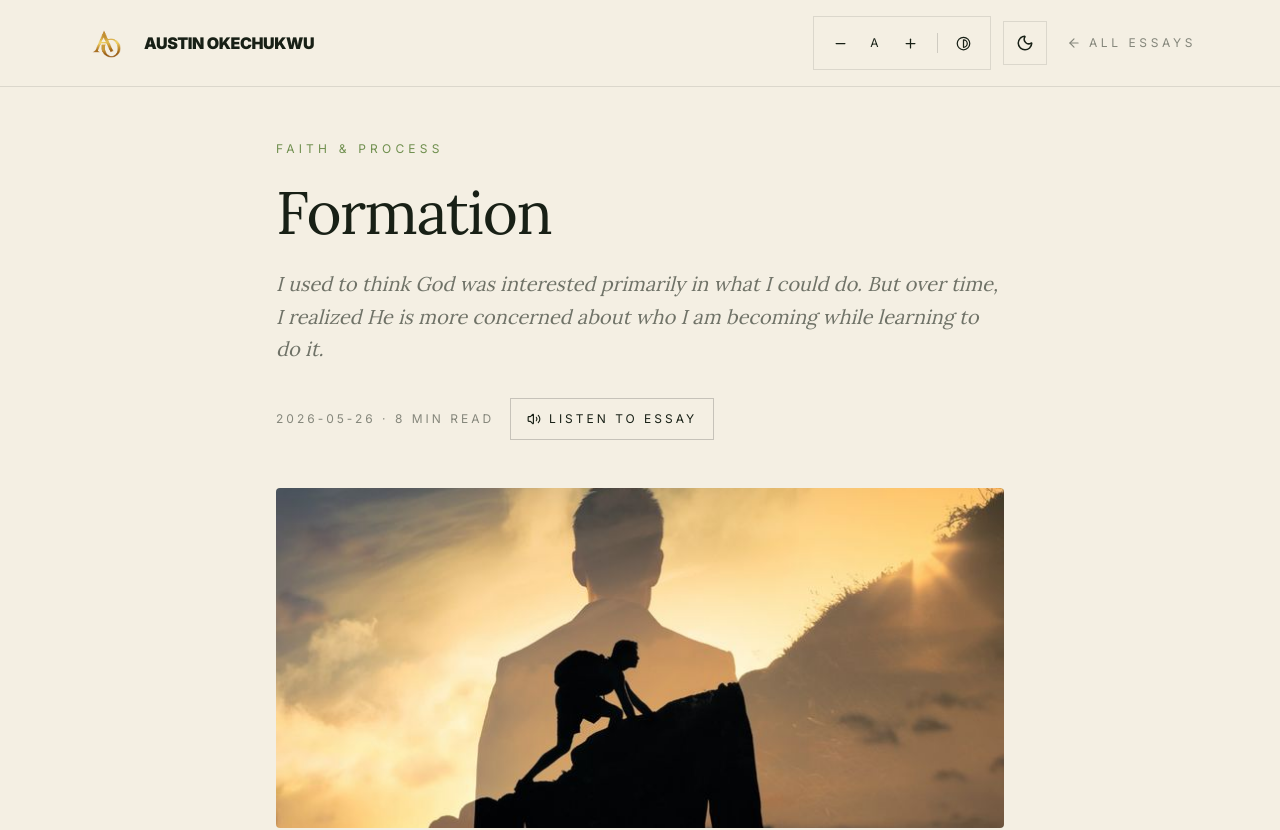
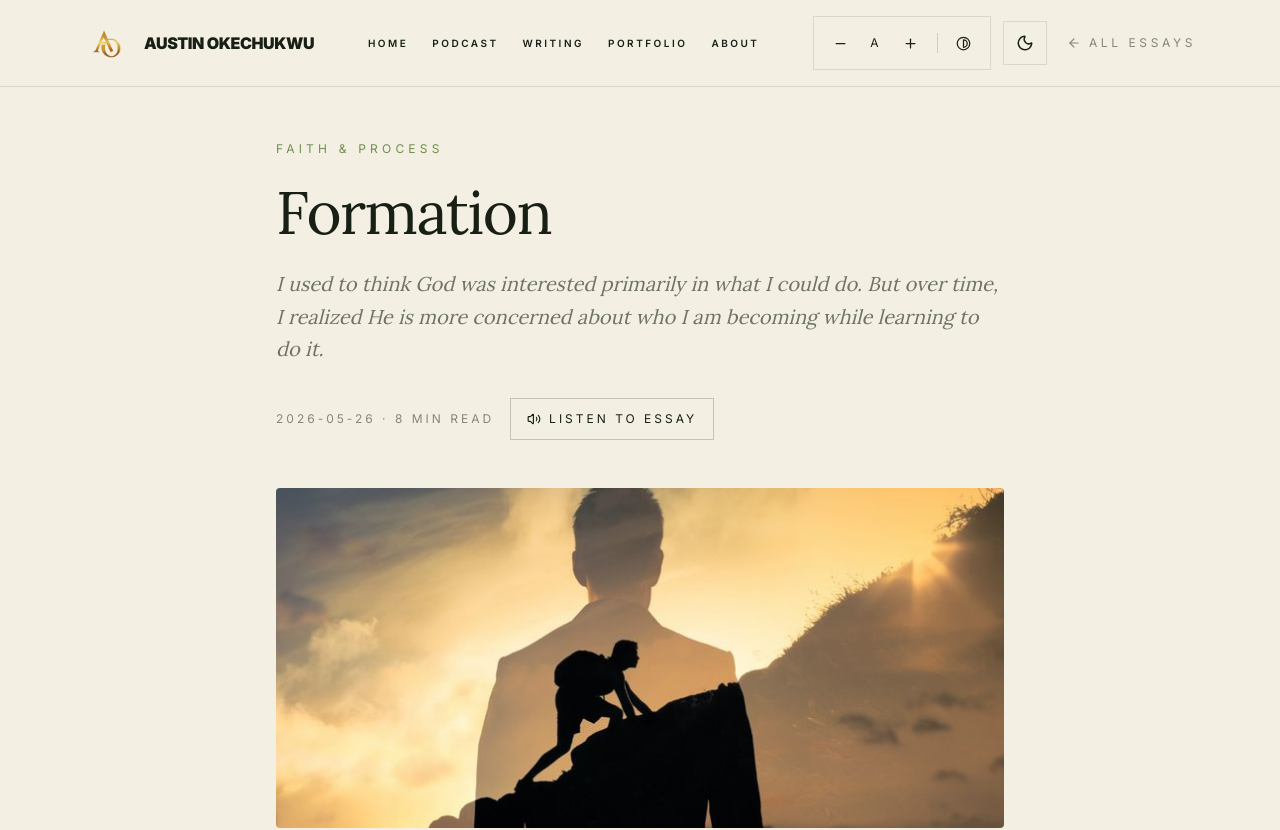
Before and after one commit to conditassociatesltd-gif/purposeful-builder, a Next.js app in the folder purposeful-builder/: page /writing/formation in a window 1280 px wide. Shown: the top 830 px of the page. Built offline with nearby package versions, Linux system fonts and the light colour scheme.

Commit message:
Integrate featured podcast to homepage and add Portfolio navigation links

```diff
--- a/purposeful-builder/app/about/page.tsx
+++ b/purposeful-builder/app/about/page.tsx
@@ -49,6 +49,7 @@ export default function AboutPage() {
               <Link href="/" className="hover:text-[var(--rust)] transition-colors">Home</Link>
               <Link href="/podcast" className="hover:text-[var(--rust)] transition-colors">Podcast</Link>
               <Link href="/writing" className="hover:text-[var(--rust)] transition-colors">Writing</Link>
+              <Link href="/#portfolio" className="hover:text-[var(--rust)] transition-colors">Portfolio</Link>
             </nav>
             <ThemeToggle />
           </div>
--- a/purposeful-builder/app/page.tsx
+++ b/purposeful-builder/app/page.tsx
@@ -1,8 +1,9 @@
 import Link from "next/link";
 import Image from "next/image";
-import { ArrowRight, ArrowLeft, Mail, Search, BookOpen, Building2, Users, Home, Landmark, PenLine } from "lucide-react";
+import { ArrowRight, ArrowLeft, Mail, Search, BookOpen, Building2, Users, Home, Landmark, PenLine, Headphones, PlayCircle } from "lucide-react";
 import ThemeToggle from "@/components/ThemeToggle";
 import { getAllEssays } from "@/lib/essays";
+import { getAllPodcasts } from "@/lib/podcasts";
 import EcosystemCarousel from "@/components/EcosystemCarousel";
 
 const portfolio = [
@@ -19,6 +20,9 @@ export default function HomePage() {
   const essays = allEssays
     .filter((essay) => essay.slug !== featuredEssay.slug)
     .slice(0, 3);
+
+  const allPodcasts = getAllPodcasts();
+  const latestPodcast = allPodcasts[0];
 
   const jsonLd = {
     "@context": "https://schema.org",
@@ -87,6 +91,7 @@ export default function HomePage() {
           <nav className="hidden lg:flex items-center gap-8 text-xs tracking-[0.25em] uppercase">
             <Link href="/podcast" className="hover:text-[#c4572a]">Podcast</Link>
             <Link href="/writing" className="hover:text-[#c4572a]">Writing</Link>
+            <Link href="/#portfolio" className="hover:text-[#c4572a]">Portfolio</Link>
             <Link href="/about" className="hover:text-[#c4572a]">About</Link>
             <a href="mailto:austinokey@gmail.com" className="hover:text-[#c4572a]">Contact</a>
             <Link href="/search" className="hover:text-[#c4572a]">
@@ -100,6 +105,7 @@ export default function HomePage() {
   <div className="flex items-center gap-4 text-[10px] tracking-[0.2em] uppercase">
     <Link href="/podcast">Podcast</Link>
     <Link href="/writing">Writing</Link>
+    <Link href="/#portfolio">Portfolio</Link>
     <Link href="/about">About</Link>
     <a href="mailto:austinokey@gmail.com">Contact</a>
   </div>
@@ -138,12 +144,12 @@ export default function HomePage() {
             </p>
 
             <div className="mt-10 flex flex-wrap gap-4">
-              <Link href="/about" className="inline-flex items-center gap-3 px-8 py-5 text-xs tracking-[0.25em] uppercase text-white font-semibold transition-colors hover:bg-[#5a743e]" style={{ background: "var(--rust)" }}>
-                About me <ArrowRight size={16} />
+              <Link href="/podcast" className="inline-flex items-center gap-3 px-8 py-5 text-xs tracking-[0.25em] uppercase text-white font-semibold transition-colors hover:bg-[#a64a23]" style={{ background: "var(--rust)" }}>
+                Listen to podcast <Headphones size={16} />
               </Link>
 
               <Link href="/writing" className="inline-flex items-center gap-3 px-8 py-5 text-xs tracking-[0.25em] uppercase text-white border border-white/30 backdrop-blur-sm transition-colors hover:bg-white/10 hover:border-white/50">
-                Read writings
+                Read writings <ArrowRight size={16} />
               </Link>
             </div>
           </div>
@@ -235,7 +241,42 @@ export default function HomePage() {
         </div>
       </section>
 
-      <EcosystemCarousel />
+      {/* FEATURED PODCAST */}
+      {latestPodcast && (
+        <section className="bg-[#121310] border-y border-white/5">
+          <div className="max-w-7xl mx-auto px-5 py-20 md:py-32">
+            <div className="grid md:grid-cols-2 gap-12 md:gap-24 items-center">
+              <div className="relative aspect-square w-full max-w-lg mx-auto bg-black rounded-3xl overflow-hidden shadow-[0_0_50px_rgba(0,0,0,0.5)] group">
+                 <Image src={latestPodcast.coverImage || "/images/austin-podcast-headset.png"} alt={latestPodcast.title} fill className="object-cover opacity-80 group-hover:scale-105 transition-transform duration-700" />
+                 <div className="absolute inset-0 bg-gradient-to-t from-black via-black/50 to-transparent" />
+                 <div className="absolute bottom-8 left-8 right-8">
+                   <p className="text-[10px] tracking-widest uppercase text-[var(--rust)] font-bold mb-2">Formation Podcast</p>
+                   <h3 className="font-serif text-2xl md:text-3xl font-bold text-white mb-6 leading-snug">{latestPodcast.title}</h3>
+                   <div className="h-1.5 w-full bg-white/20 rounded-full overflow-hidden relative">
+                     <div className="absolute top-0 left-0 h-full w-[15%] bg-[var(--rust)] rounded-full shadow-[0_0_10px_var(--rust)]" />
+                   </div>
+                 </div>
+              </div>
+
+              <div>
+                <p className="text-xs tracking-[0.35em] uppercase mb-6" style={{ color: "var(--rust)" }}>New Episode</p>
+                <h2 className="font-serif text-5xl md:text-6xl text-white leading-[1.05] mb-8">{latestPodcast.title}</h2>
+                <p className="text-lg md:text-xl opacity-60 text-white mb-12 leading-relaxed">{latestPodcast.excerpt}</p>
+                <div className="flex flex-wrap items-center gap-6">
+                  <Link href={`/podcast/${latestPodcast.slug}`} className="inline-flex items-center gap-4 bg-[var(--rust)] hover:bg-[#a64a23] text-white px-8 py-5 transition-all uppercase tracking-widest text-xs font-bold hover:-translate-y-1 hover:shadow-xl hover:shadow-[var(--rust)]/20">
+                    <PlayCircle size={24} /> Listen Now
+                  </Link>
+                  <p className="text-xs uppercase tracking-[0.2em] text-white/40">{latestPodcast.duration}</p>
+                </div>
+              </div>
+            </div>
+          </div>
+        </section>
+      )}
+
+      <div id="portfolio">
+        <EcosystemCarousel />
+      </div>
 
       <section id="subscribe" style={{ background: "var(--rust)", color: "var(--cream)" }}>
         <div className="max-w-6xl mx-auto px-5 py-6">
--- a/purposeful-builder/app/podcast/[slug]/page.tsx
+++ b/purposeful-builder/app/podcast/[slug]/page.tsx
@@ -39,11 +39,15 @@ export default async function PodcastEpisodePage({ params }: { params: Promise<{
             <span className="font-black tracking-tight uppercase">Austin Okechukwu</span>
           </Link>
 
-          <div className="flex items-center gap-4">
+          <div className="flex items-center gap-6">
+            <nav className="hidden md:flex items-center gap-6 text-[10px] tracking-[0.25em] uppercase font-semibold">
+              <Link href="/" className="hover:text-[var(--rust)] transition-colors">Home</Link>
+              <Link href="/podcast" className="hover:text-[var(--rust)] transition-colors">Podcast</Link>
+              <Link href="/writing" className="hover:text-[var(--rust)] transition-colors">Writing</Link>
+              <Link href="/#portfolio" className="hover:text-[var(--rust)] transition-colors">Portfolio</Link>
+              <Link href="/about" className="hover:text-[var(--rust)] transition-colors">About</Link>
+            </nav>
             <ThemeToggle />
-            <Link href="/podcast" className="flex items-center gap-2 text-xs tracking-[0.3em] uppercase opacity-50 ml-2 hover:opacity-100 transition-opacity">
-              <ArrowLeft size={14} /> All Podcasts
-            </Link>
           </div>
         </div>
       </header>
--- a/purposeful-builder/app/podcast/page.tsx
+++ b/purposeful-builder/app/podcast/page.tsx
@@ -25,9 +25,10 @@ export default function PodcastPage() {
           </Link>
 
           <div className="flex items-center gap-6">
-            <nav className="hidden md:flex items-center gap-6 text-xs tracking-[0.25em] uppercase">
+            <nav className="hidden md:flex items-center gap-6 text-[10px] tracking-[0.25em] uppercase font-semibold">
               <Link href="/" className="hover:text-[var(--rust)] transition-colors">Home</Link>
               <Link href="/writing" className="hover:text-[var(--rust)] transition-colors">Writing</Link>
+              <Link href="/#portfolio" className="hover:text-[var(--rust)] transition-colors">Portfolio</Link>
               <Link href="/about" className="hover:text-[var(--rust)] transition-colors">About</Link>
             </nav>
             <ThemeToggle />
--- a/purposeful-builder/app/writing/[slug]/page.tsx
+++ b/purposeful-builder/app/writing/[slug]/page.tsx
@@ -111,6 +111,14 @@ export default async function EssayPage({ params }: { params: Promise<{ slug: st
       <Image src="/logo.png" alt="Austin Okechukwu logo" width={44} height={44} priority />
       <span className="font-black tracking-tight uppercase">Austin Okechukwu</span>
     </Link>
+
+            <nav className="hidden md:flex items-center gap-6 text-[10px] tracking-[0.25em] uppercase font-semibold">
+              <Link href="/" className="hover:text-[var(--rust)] transition-colors">Home</Link>
+              <Link href="/podcast" className="hover:text-[var(--rust)] transition-colors">Podcast</Link>
+              <Link href="/writing" className="hover:text-[var(--rust)] transition-colors">Writing</Link>
+              <Link href="/#portfolio" className="hover:text-[var(--rust)] transition-colors">Portfolio</Link>
+              <Link href="/about" className="hover:text-[var(--rust)] transition-colors">About</Link>
+            </nav>
 
     <div className="flex items-center gap-3">
       <ReaderControls />
--- a/purposeful-builder/app/writing/page.tsx
+++ b/purposeful-builder/app/writing/page.tsx
@@ -63,8 +63,10 @@ export default function WritingPage() {
           </Link>
 
           <div className="flex items-center gap-6">
-            <nav className="hidden md:flex items-center gap-6 text-xs tracking-[0.25em] uppercase opacity-50 hover:opacity-100 transition-opacity">
+            <nav className="hidden md:flex items-center gap-6 text-xs tracking-[0.25em] uppercase">
+              <Link href="/" className="hover:text-[var(--rust)] transition-colors">Home</Link>
               <Link href="/podcast" className="hover:text-[var(--rust)] transition-colors">Podcast</Link>
+              <Link href="/#portfolio" className="hover:text-[var(--rust)] transition-colors">Portfolio</Link>
               <Link href="/about" className="hover:text-[var(--rust)] transition-colors">About</Link>
             </nav>
             <ThemeToggle />
```
